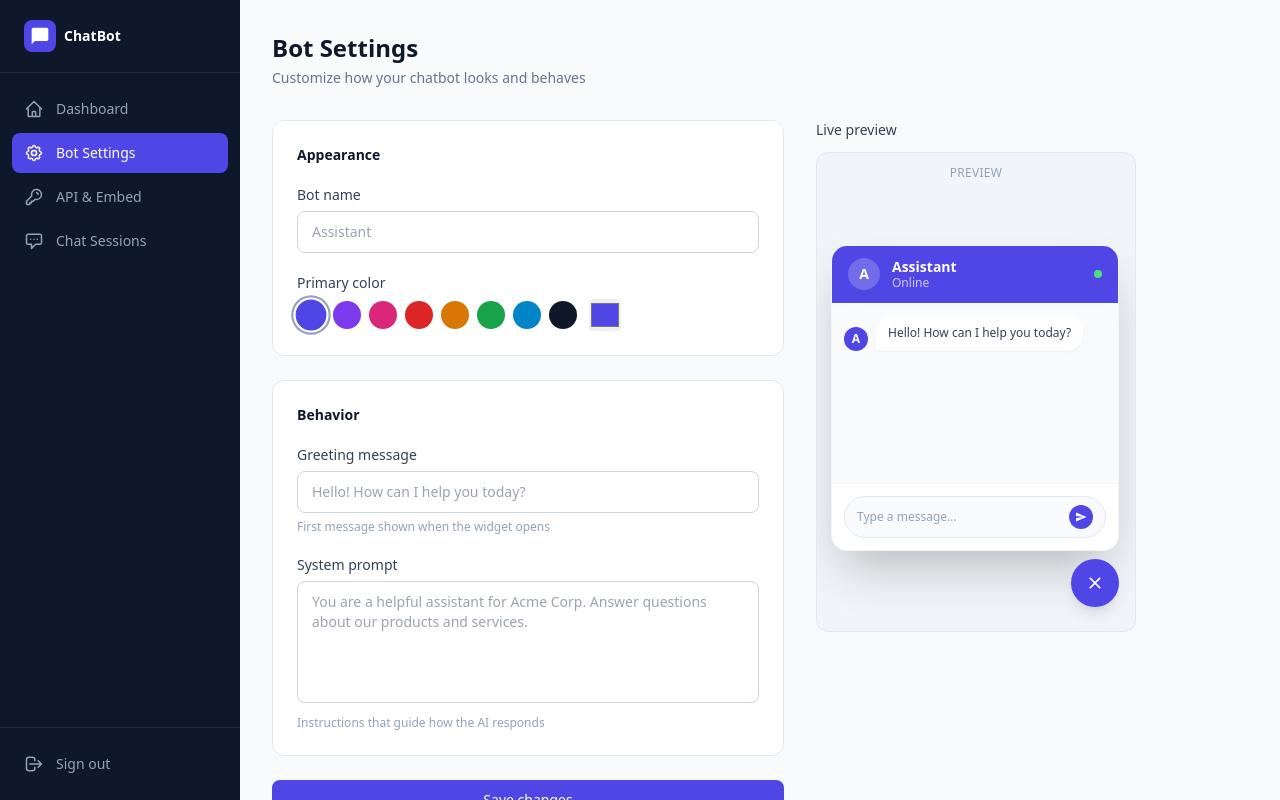
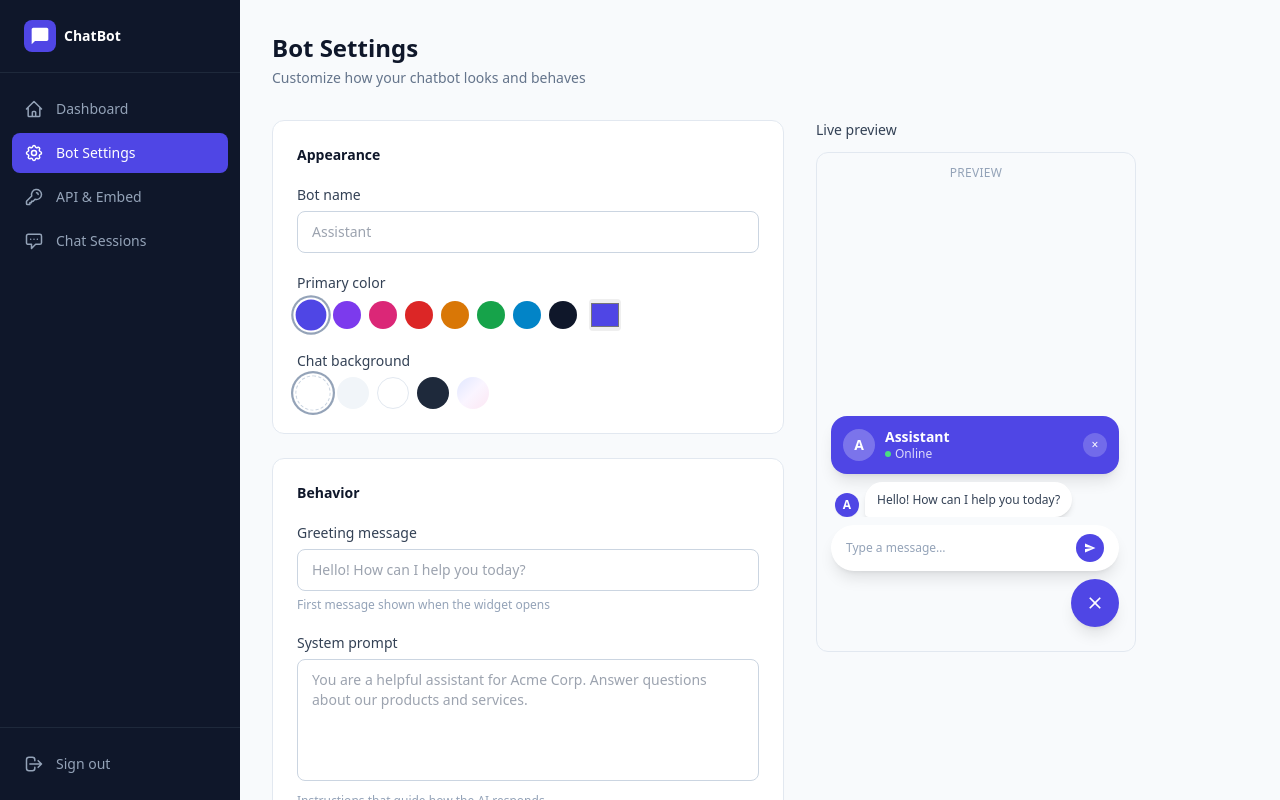
Before and after one commit to R-J-Innovations/ai-chatbot-frontend, a React (Vite) app: page /settings in a window 1280 px wide. Built offline with nearby package versions, Linux system fonts and the light colour scheme; no server answers; sample sign-in values are in the browser's storage.

Commit message:
expand functionality

```diff
--- a/src/components/WidgetPreview.tsx
+++ b/src/components/WidgetPreview.tsx
@@ -4,70 +4,80 @@ interface Props {
   botName: string
   greeting: string
   primaryColor: string
+  backgroundColor: string
 }
 
-export default function WidgetPreview({ botName, greeting, primaryColor }: Props) {
+export default function WidgetPreview({ botName, greeting, primaryColor, backgroundColor }: Props) {
   const [isOpen, setIsOpen] = useState(true)
   const initial = (botName || 'A')[0].toUpperCase()
 
+  const isGradient = backgroundColor.startsWith('linear-gradient')
+  const isDark = backgroundColor === '#1e293b'
+
   return (
-    <div className="relative h-[480px] bg-slate-100 rounded-xl border border-slate-200 overflow-hidden select-none">
-      <p className="absolute top-3 left-1/2 -translate-x-1/2 text-xs text-slate-400 font-medium tracking-wide uppercase">
+    <div
+      className="relative h-[500px] rounded-xl border border-slate-200 overflow-hidden select-none transition-all duration-300"
+      style={isGradient ? { backgroundImage: backgroundColor } : { backgroundColor: backgroundColor || '#f1f5f9' }}
+    >
+      <p className={`absolute top-3 left-1/2 -translate-x-1/2 text-xs font-medium tracking-wide uppercase z-10 ${isDark ? 'text-slate-500' : 'text-slate-400'}`}>
         Preview
       </p>
 
-      {/* Chat window */}
+      {/* Chat window — transparent container, floating elements like the real widget */}
       {isOpen && (
-        <div className="absolute bottom-20 right-4 w-72 bg-white rounded-2xl shadow-2xl flex flex-col overflow-hidden border border-slate-100">
-          {/* Header */}
+        <div className="absolute bottom-20 right-4 w-72 flex flex-col gap-2">
+          {/* Header pill */}
           <div
-            className="px-4 py-3 flex items-center gap-3"
+            className="flex items-center gap-2.5 px-3 py-3 rounded-2xl shadow-lg"
             style={{ backgroundColor: primaryColor }}
           >
-            <div className="w-8 h-8 rounded-full bg-white/20 flex items-center justify-center text-white font-bold text-sm flex-shrink-0">
+            <div className="w-8 h-8 rounded-full bg-white/25 flex items-center justify-center text-white font-bold text-sm flex-shrink-0">
               {initial}
             </div>
             <div className="flex-1 min-w-0">
               <p className="text-white font-semibold text-sm leading-tight truncate">
                 {botName || 'Assistant'}
               </p>
-              <p className="text-white/70 text-xs">Online</p>
+              <p className="text-white/80 text-xs flex items-center gap-1">
+                <span className="inline-block w-1.5 h-1.5 rounded-full bg-green-400" />
+                Online
+              </p>
             </div>
-            <div className="w-2 h-2 rounded-full bg-green-400 flex-shrink-0" />
+            <div className="w-6 h-6 rounded-full bg-white/20 flex items-center justify-center text-white text-xs cursor-pointer">
+              ×
+            </div>
           </div>
 
-          {/* Messages */}
-          <div className="flex-1 p-3 space-y-3 min-h-[180px] max-h-[180px] overflow-y-auto bg-slate-50">
-            <div className="flex gap-2 items-end">
+          {/* Messages — transparent, just floating bubbles */}
+          <div className="flex flex-col gap-2 max-h-[220px] overflow-y-auto px-1">
+            <div className="flex items-end gap-1.5">
               <div
-                className="w-6 h-6 rounded-full flex-shrink-0 flex items-center justify-center text-white text-xs font-bold"
+                className="w-6 h-6 rounded-full flex-shrink-0 flex items-center justify-center text-white text-xs font-bold shadow-sm"
                 style={{ backgroundColor: primaryColor }}
               >
                 {initial}
               </div>
-              <div className="bg-white text-slate-700 text-xs px-3 py-2 rounded-2xl rounded-bl-sm shadow-sm max-w-[85%] leading-relaxed">
+              <div className="bg-white text-slate-700 text-xs px-3 py-2 rounded-[18px] rounded-bl-[4px] shadow-md max-w-[80%] leading-relaxed">
                 {greeting || 'Hello! How can I help you today?'}
               </div>
             </div>
           </div>
 
-          {/* Input */}
-          <div className="p-3 border-t border-slate-100 bg-white">
-            <div className="flex items-center gap-2 bg-slate-50 rounded-full px-3 py-2 border border-slate-200">
+          {/* Input floating pill */}
+          <div className="flex items-center gap-2 bg-white rounded-full px-3.5 py-2 shadow-lg border border-white/60">
             <input
               className="flex-1 text-xs bg-transparent outline-none text-slate-500 placeholder-slate-400"
-                placeholder="Type a message..."
+              placeholder="Type a message…"
               disabled
             />
             <button
-                className="w-6 h-6 rounded-full flex items-center justify-center flex-shrink-0 transition-opacity hover:opacity-80"
+              className="w-7 h-7 rounded-full flex items-center justify-center flex-shrink-0"
               style={{ backgroundColor: primaryColor }}
             >
               <svg className="w-3 h-3 text-white" fill="currentColor" viewBox="0 0 24 24">
                 <path d="M2.01 21L23 12 2.01 3 2 10l15 2-15 2z" />
               </svg>
             </button>
-            </div>
           </div>
         </div>
       )}
--- a/src/pages/Settings.tsx
+++ b/src/pages/Settings.tsx
@@ -7,11 +7,20 @@ interface BotSettings {
   greeting: string
   systemPrompt: string
   primaryColor: string
+  backgroundColor: string
 }
 
 const PRESET_COLORS = [
   '#4F46E5', '#7C3AED', '#DB2777', '#DC2626',
   '#D97706', '#16A34A', '#0284C7', '#0F172A',
+]
+
+const BG_OPTIONS = [
+  { label: 'Transparent', value: 'transparent', preview: 'bg-white border border-dashed border-slate-300' },
+  { label: 'Light', value: '#f1f5f9', preview: 'bg-slate-100' },
+  { label: 'White', value: '#ffffff', preview: 'bg-white border border-slate-200' },
+  { label: 'Dark', value: '#1e293b', preview: 'bg-slate-800' },
+  { label: 'Gradient', value: 'linear-gradient(135deg, #e0e7ff, #f5f3ff, #fce7f3)', preview: 'bg-gradient-to-br from-indigo-100 via-purple-50 to-pink-100' },
 ]
 
 export default function Settings() {
@@ -20,6 +29,7 @@ export default function Settings() {
     greeting: '',
     systemPrompt: '',
     primaryColor: '#4F46E5',
+    backgroundColor: 'transparent',
   })
   const [loading, setLoading] = useState(true)
   const [saving, setSaving] = useState(false)
@@ -112,6 +122,24 @@ export default function Settings() {
                 />
               </div>
             </div>
+            <div>
+              <label className="block text-sm font-medium text-slate-700 mb-1.5">
+                Chat background
+              </label>
+              <div className="flex items-center gap-2 flex-wrap">
+                {BG_OPTIONS.map((opt) => (
+                  <button
+                    key={opt.value}
+                    type="button"
+                    onClick={() => setForm((f) => ({ ...f, backgroundColor: opt.value }))}
+                    title={opt.label}
+                    className={`w-8 h-8 rounded-full transition-transform hover:scale-110 ${opt.preview} ${
+                      form.backgroundColor === opt.value ? 'ring-2 ring-offset-2 ring-slate-400 scale-110' : ''
+                    }`}
+                  />
+                ))}
+              </div>
+            </div>
           </div>
 
           <div className="bg-white rounded-xl border border-slate-200 p-6 space-y-5">
@@ -177,6 +205,7 @@ export default function Settings() {
             botName={form.botName}
             greeting={form.greeting}
             primaryColor={form.primaryColor}
+            backgroundColor={form.backgroundColor}
           />
         </div>
       </div>
```
Lines whose indentation alone changed are shown as unchanged.
